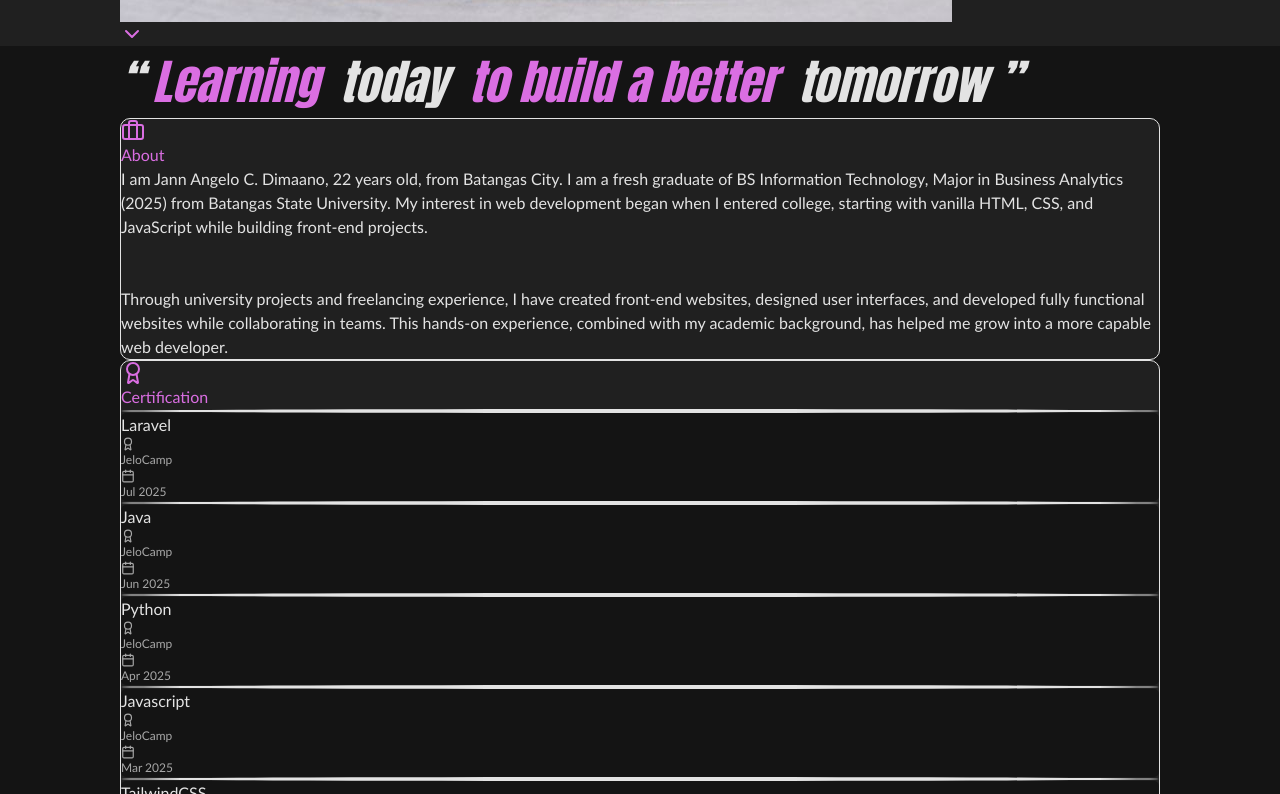
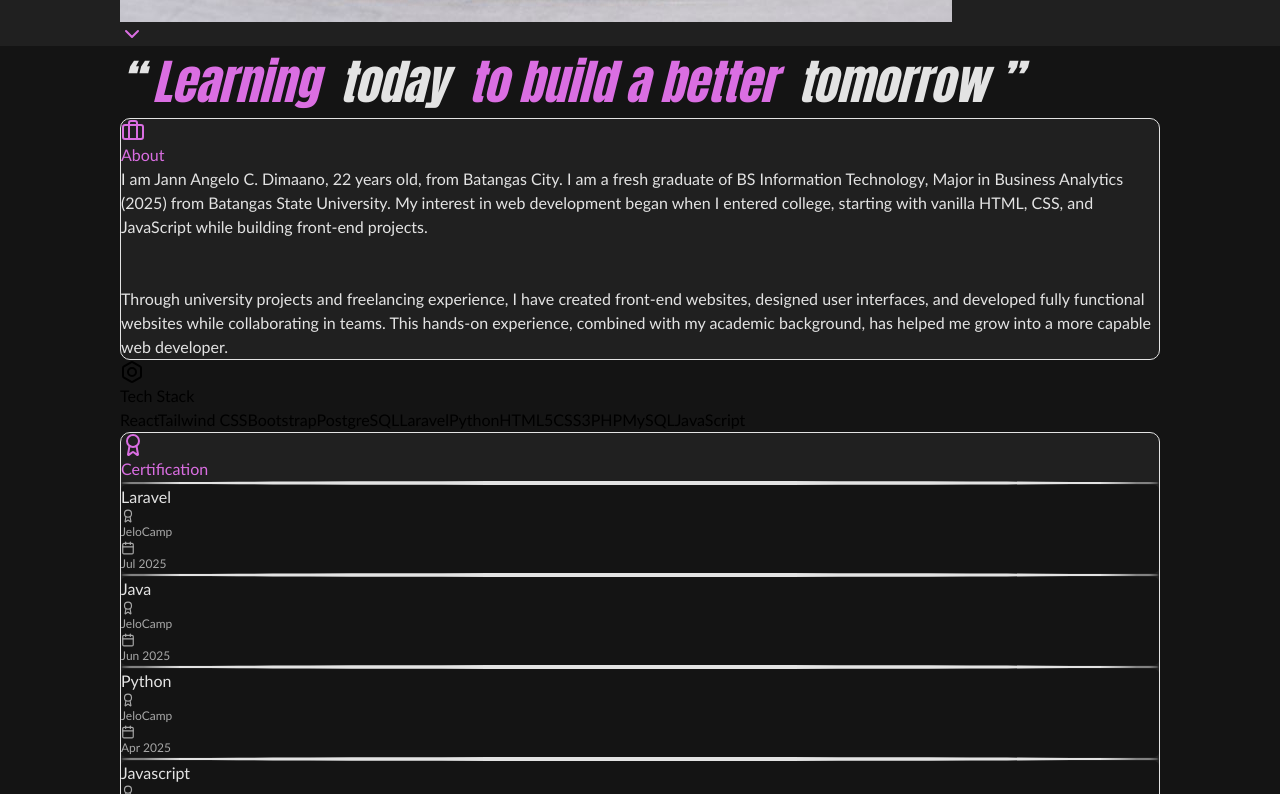
Before and after one commit to codewithjelo/Jelo_Portfolio, a React (Vite) app in the folder jelo-portfolio/: page / in a window 1280 px wide. Shown: the part 1586-2380 px from the top of the page. Built offline with nearby package versions, Linux system fonts and the light colour scheme.

Commit message:
Implement logo loop for the lower part of about section

```diff
--- a/jelo-portfolio/src/components/sections/About.jsx
+++ b/jelo-portfolio/src/components/sections/About.jsx
@@ -1,23 +1,55 @@
 import AboutCard from "../ui/AboutCard";
 import CertificateCard from "../ui/CertificateCard";
-import '../../styles/components/sections/about.css'
+import TechStackCard from "../ui/TechStackCard";
+import LogoLoop from "../animations/LogoLoop";
+import "../../styles/components/sections/about.css";
+import { SiReact, SiLaravel, SiPython, SiTailwindcss } from "react-icons/si";
 
 const About = () => {
+  const techLogos = [
+    { node: <SiReact />, title: "React" },
+    { node: <SiLaravel />, title: "Laravel"},
+    {
+      node: <SiPython />,
+      title: "Python"
+    },
+    {
+      node: <SiTailwindcss />,
+      title: "Tailwind CSS",
+    },
+  ];
+
   return (
-    <section
-      id="about"
-      className="min-h-screen min-w-screen py-20"
-    >
+    <section id="about" className="min-h-screen min-w-screen py-20">
       <div className="max-w-7xl px-6">
-        <h1 className="tagline uppercase text-center mb-10">“<span>Learning </span> today <span>to build a better</span> tomorrow ”</h1>
+        <h1 className="tagline uppercase text-center mb-10">
+          “<span>Learning </span> today <span>to build a better</span> tomorrow
+          ”
+        </h1>
 
         {/* Content Grid */}
-        <div className="grid grid-cols-1 md:grid-cols-2 gap-[8vw]">
+        <div className="grid grid-cols-1 md:grid-cols-[650px_1fr] gap-[2vw]">
           {/* Left Column - Personal Info */}
           <AboutCard />
 
           {/* Right Column - Skills & Stats */}
+          <TechStackCard />
+
           <CertificateCard />
+        </div>
+        <div className="relative overflow-hidden w-full mt-20">
+          <LogoLoop
+            className="logo-loop"
+            logos={techLogos}
+            speed={30}
+            direction="left"
+            logoHeight={48}
+            gap={80}
+            scaleOnHover
+            fadeOut
+            fadeOutColor="var(--primary-color)"
+            ariaLabel="Technology partners"
+          />
         </div>
       </div>
     </section>
```
